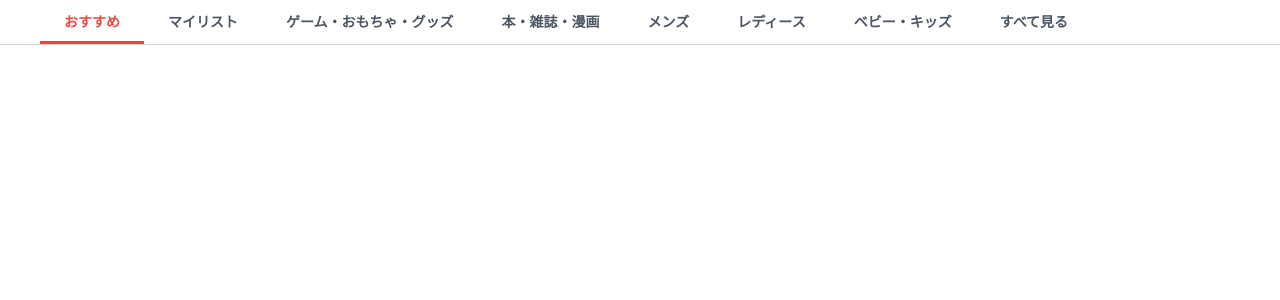
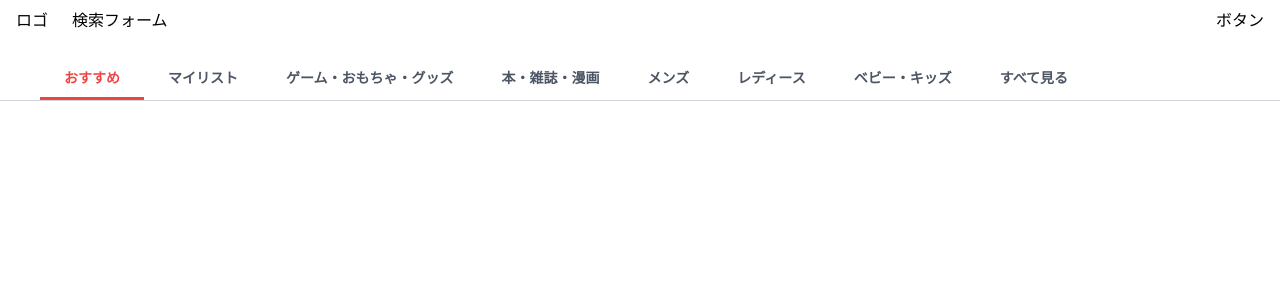
Before and after one commit to shou1027/tsMercari, a React (Vite) app: page / in a window 1280 px wide. Shown: the top 300 px of the page. Built offline with nearby package versions, Linux system fonts and the light colour scheme.

Commit message:
ページヘッダ追加

```diff
--- a/src/App.tsx
+++ b/src/App.tsx
@@ -1,10 +1,12 @@
 import { Categories } from './components';
+import { PageHeader } from './layouts';
 import { PageNavigation } from './layouts/PageNavigation';
 
 export default function App() {
   return (
     <div>
       <div className="sticky top-0 z-10 bg-white">
+        <PageHeader />
         <Categories />
       </div>
       <div className="min-h-screen"></div>
--- /dev/null
+++ b/src/layouts/PageHeader.tsx
@@ -0,0 +1,9 @@
+export const PageHeader = () => {
+  return (
+    <div className="relative mx-4 mb-6 flex items-center justify-between gap-6 pt-2">
+      <div className="absolute inset-0 flex justify-center md:static">ロゴ</div>
+      <div className="hidden md:block">検索フォーム</div>
+      <div className="ml-auto">ボタン</div>
+    </div>
+  );
+};
--- /dev/null
+++ b/src/layouts/index.ts
@@ -0,0 +1,2 @@
+export * from './PageHeader';
+export * from './PageNavigation';
```
